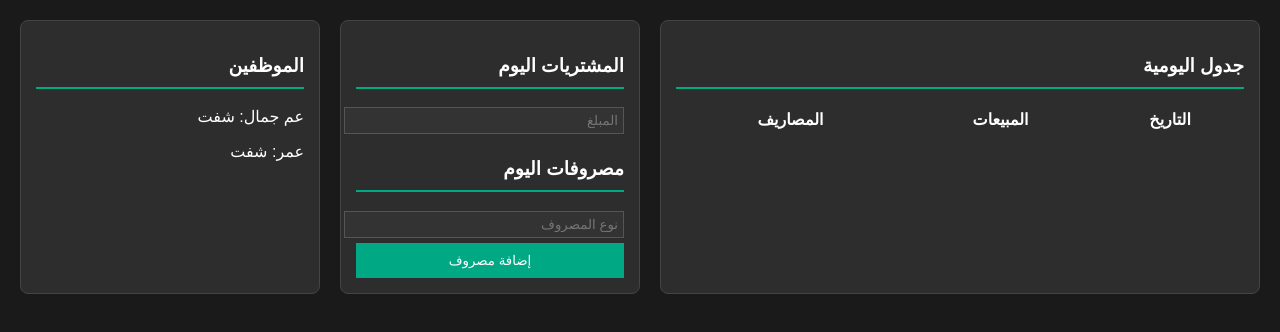
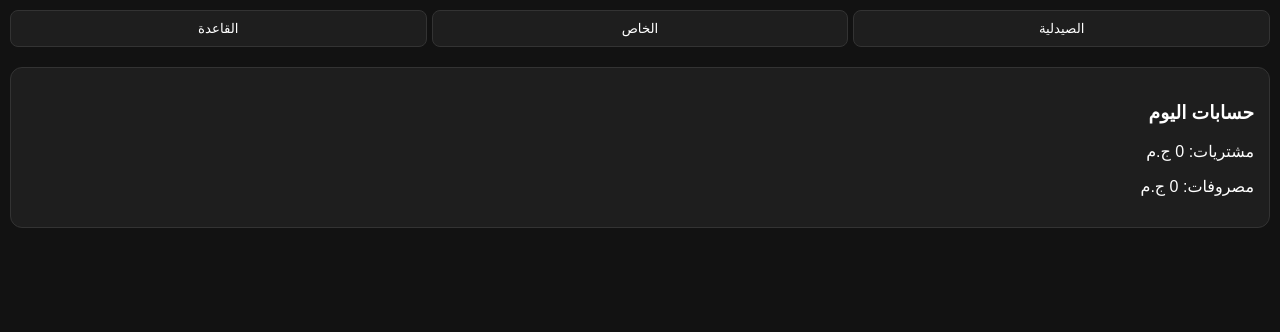
Before and after one commit to omarnageh84-commits/OMAR_App, a plain HTML site: page index.html in a window 1280 px wide. Drawn offline with Linux system fonts and the light colour scheme.

Commit message:
Update index.html

```diff
--- a/index.html
+++ b/index.html
@@ -2,42 +2,44 @@
 <html lang="ar" dir="rtl">
 <head>
     <style>
-        body { font-family: sans-serif; background-color: #1a1a1a; color: white; margin: 20px; }
-        .dashboard { display: grid; grid-template-columns: 2fr 1fr 1fr; gap: 20px; }
-        .card { background: #2d2d2d; padding: 15px; border-radius: 8px; border: 1px solid #444; }
-        h3 { border-bottom: 2px solid #00a884; padding-bottom: 10px; }
-        input { width: 100%; margin-bottom: 5px; background: #333; color: white; border: 1px solid #555; padding: 5px; }
-        button { background: #00a884; color: white; border: none; padding: 10px; width: 100%; cursor: pointer; }
+        body { background: #121212; color: #fff; font-family: sans-serif; margin: 0; padding: 10px; }
+        .tabs { display: flex; gap: 5px; margin-bottom: 20px; }
+        .tabs button { flex: 1; padding: 10px; background: #1e1e1e; border: 1px solid #333; color: #fff; border-radius: 8px; cursor: pointer; }
+        .tabs button:active { background: #00a884; }
+        .card { background: #1e1e1e; padding: 15px; border-radius: 12px; margin-bottom: 15px; border: 1px solid #333; }
+        .page { display: none; }
+        .active { display: block; }
     </style>
 </head>
 <body>
 
-    <div class="dashboard">
-        <!-- 1. جدول اليومية -->
-        <div class="card">
-            <h3>جدول اليومية</h3>
-            <table width="100%">
-                <tr><th>التاريخ</th><th>المبيعات</th><th>المصاريف</th></tr>
-                <!-- هنا هيتحط الكود اللي بيسحب من الشيت -->
-            </table>
-        </div>
-
-        <!-- 2. المشتريات والمصاريف -->
-        <div class="card">
-            <h3>المشتريات اليوم</h3>
-            <input placeholder="المبلغ">
-            <h3>مصروفات اليوم</h3>
-            <input placeholder="نوع المصروف">
-            <button>إضافة مصروف</button>
-        </div>
-
-        <!-- 3. شفتات الموظفين -->
-        <div class="card">
-            <h3>الموظفين</h3>
-            <p>عم جمال: <span>شفت</span></p>
-            <p>عمر: <span>شفت</span></p>
-        </div>
+    <!-- التبويبات -->
+    <div class="tabs">
+        <button onclick="showPage('pharmacy')">الصيدلية</button>
+        <button onclick="showPage('personal')">الخاص</button>
+        <button onclick="showPage('database')">القاعدة</button>
     </div>
 
+    <!-- 1. الصيدلية -->
+    <div id="pharmacy" class="page active">
+        <div class="card"><h3>حسابات اليوم</h3><p>مشتريات: 0 ج.م</p><p>مصروفات: 0 ج.م</p></div>
+    </div>
+
+    <!-- 2. الخاص -->
+    <div id="personal" class="page">
+        <div class="card"><h3>الديون</h3><button>+ إضافة دين</button></div>
+    </div>
+
+    <!-- 3. قاعدة البيانات -->
+    <div id="database" class="page">
+        <div class="card"><h3>جدول الموظفين</h3><p>د. أحمد محمود</p></div>
+    </div>
+
+    <script>
+        function showPage(pageId) {
+            document.querySelectorAll('.page').forEach(p => p.classList.remove('active'));
+            document.getElementById(pageId).classList.add('active');
+        }
+    </script>
 </body>
 </html>
```
